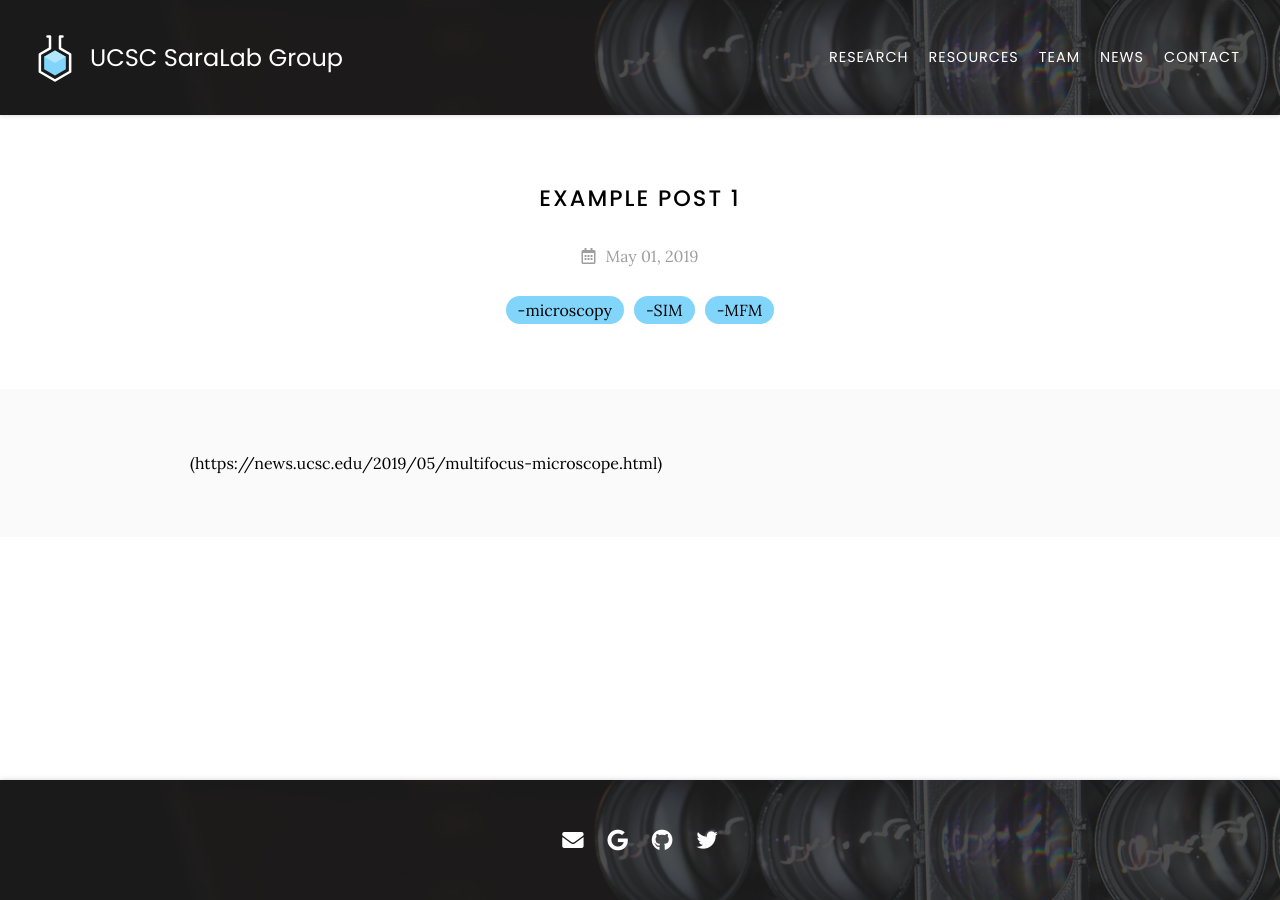
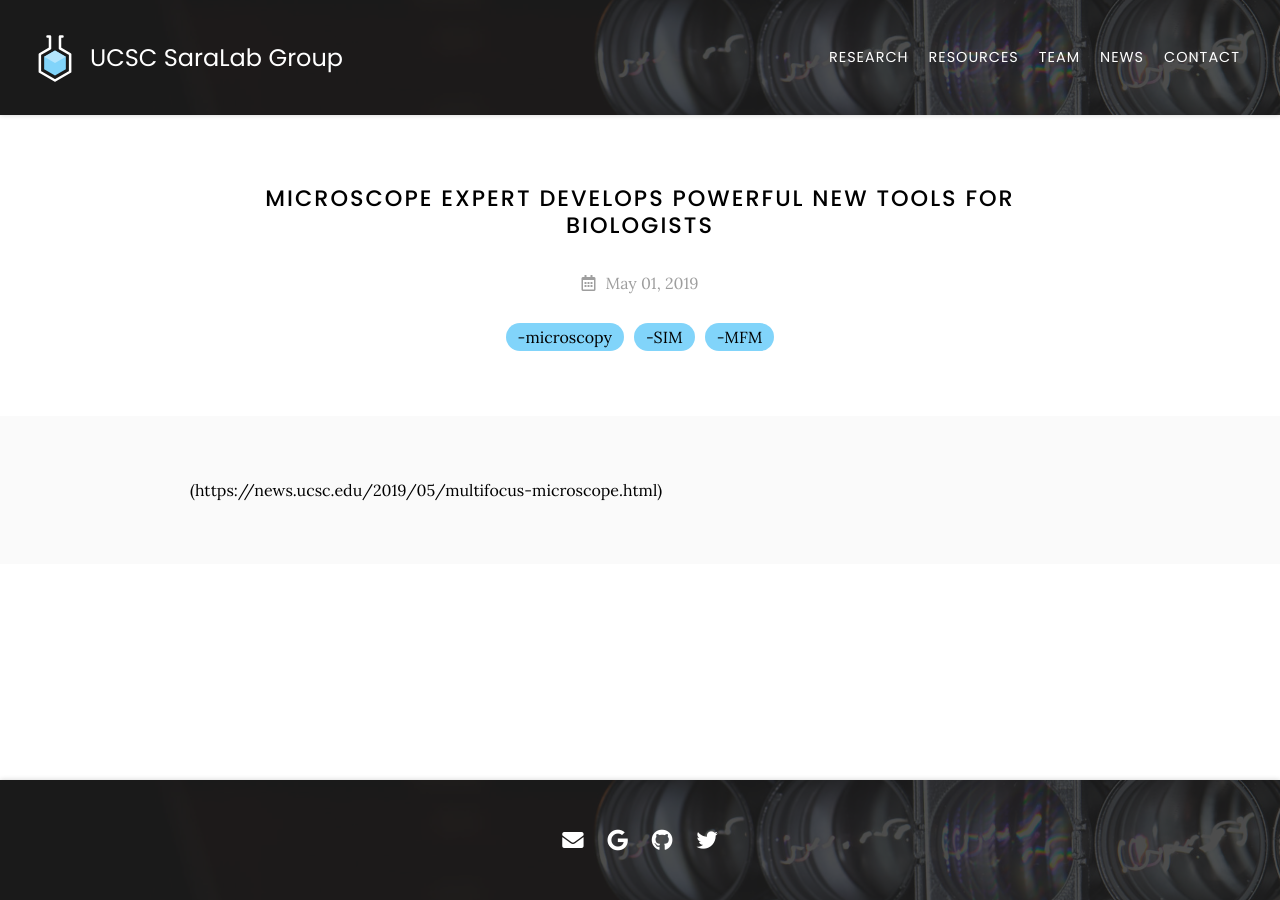
Before and after one commit to SaraLab-Group/saralab-website, a Jekyll site: the page built from _posts/2019-05-01-UCSC-news.md, in a window 1280 px wide. Built offline with Jekyll 4.4.1, drawn with Linux system fonts in a browser that asks for light colours; nearby versions of some CDN libraries.

Commit message:
Update 2019-05-01-UCSC-news.md

```diff
--- a/_posts/2019-05-01-UCSC-news.md
+++ b/_posts/2019-05-01-UCSC-news.md
@@ -1,5 +1,5 @@
 ---
-title: Example post 1
+title: Microscope expert develops powerful new tools for biologists
 tags:
   -microscopy
   -SIM
```
